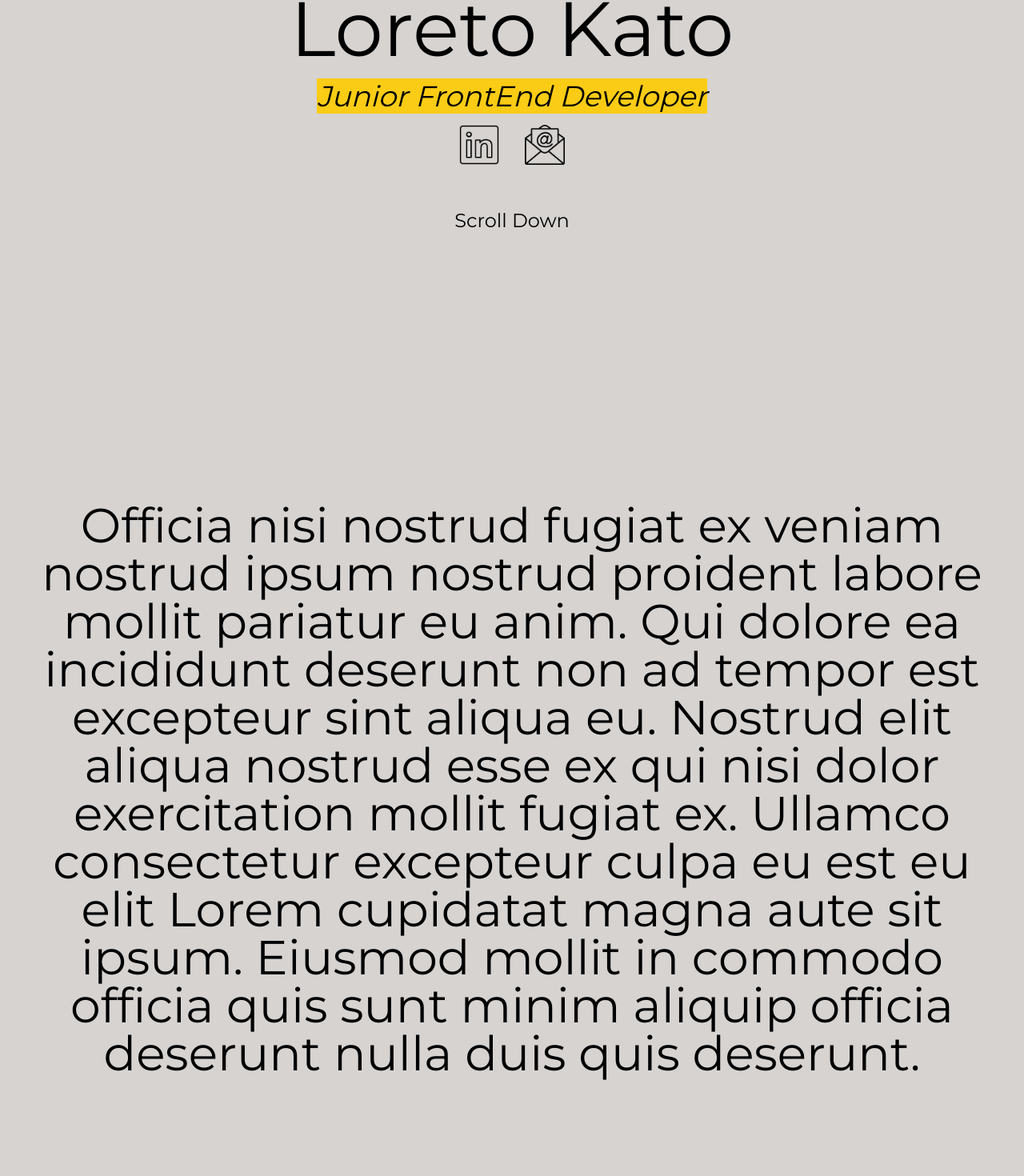
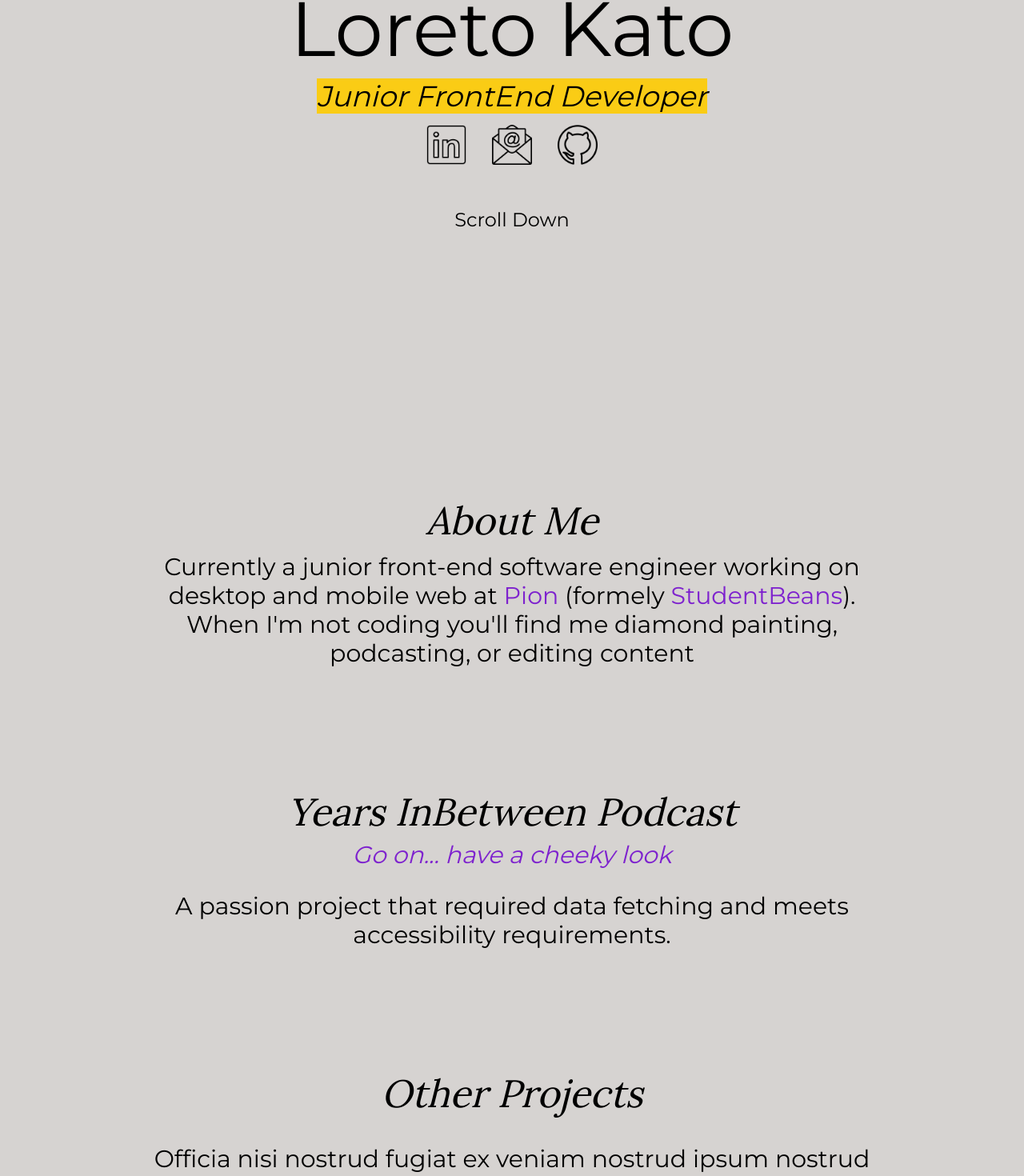
Before and after one commit to lk-1212/lk-1212, a Next.js app: page / in a window 1280 px wide. Shown: the part 253-1723 px from the top of the page at 80% size. Built offline with nearby package versions, Linux system fonts and the light colour scheme.

Commit message:
Update page text content,styles, and add links

```diff
--- a/src/app/components/animated_row/index.tsx
+++ b/src/app/components/animated_row/index.tsx
@@ -5,23 +5,47 @@ import clsx from "clsx";
 import { getStyles } from "./helpers";
 
 const AnimatedRow = ({
+  title,
   text,
+  href,
+  linkText,
   inverseStyle = false,
   index,
 }: AnimatedRowTypes) => {
   const { ref: rowRef, inView } = useInView({
     triggerOnce: true,
-    threshold: 0.1,
+    threshold: 0.2,
   });
+
+  const renderLink = () => {
+    if (!href) return null;
+
+    return (
+      <div className="py-3 text-center">
+        <a href={href} className="italic text-purple-700 hover:underline">
+          {linkText}
+        </a>
+      </div>
+    );
+  };
   return (
     <div
       ref={rowRef}
       className={clsx(
         getStyles(inView, inverseStyle, index),
-        "p-5 md:py-10 lg:text-6xl",
+        "p-5 sm:py-10 lg:text-3xl",
       )}
     >
-      {text}
+      <div>
+        <p className="font-lora text-4xl text-left italic sm:text-center sm:text-5xl">
+          {title}
+        </p>
+        {renderLink()}
+        <div
+          className="text-left py-4 sm:pl-0 sm:max-w-4xl sm:text-center"
+          dangerouslySetInnerHTML={{ __html: text }}
+        />
+      </div>
     </div>
   );
 };
--- a/src/app/components/animated_row/types.ts
+++ b/src/app/components/animated_row/types.ts
@@ -1,5 +1,8 @@
 export type AnimatedRowTypes = {
+  title: string;
   text: string;
+  href?: string;
+  linkText?: string;
   inverseStyle?: boolean;
   index: number;
 };
--- a/src/app/components/contacts/constants.ts
+++ b/src/app/components/contacts/constants.ts
@@ -9,4 +9,9 @@ export const SOCIALS = [
     link: "mailto:loretokato@gmail.com",
     icon: "/images/email.png",
   },
+  {
+    platform: "Github",
+    link: "https://github.com/lk-1212",
+    icon: "/images/github.png",
+  },
 ];
--- a/src/app/components/contacts/index.tsx
+++ b/src/app/components/contacts/index.tsx
@@ -1,6 +1,7 @@
 import React from "react";
 import { SOCIALS } from "./constants";
 import Link from "next/link";
+import Image from "next/image";
 
 const Contacts = () => {
   const renderSocials = () => {
@@ -8,11 +9,11 @@ const Contacts = () => {
       return (
         <div className="p-4" key={index}>
           <Link href={contactItem.link}>
-            <img
+            <Image
               src={contactItem.icon}
+              alt={`${contactItem.platform} icon`}
               width={50}
               height={50}
-              alt={contactItem.platform}
             />
           </Link>
         </div>
--- a/src/app/components/content_row/constants.ts
+++ b/src/app/components/content_row/constants.ts
@@ -1,12 +1,20 @@
+export const CHEEKY_LOOK_TEXT = "Go on... have a cheeky look";
+
 export const TEXT_ROWS = [
   {
-    text: "Officia nisi nostrud fugiat ex veniam nostrud ipsum nostrud proident labore mollit pariatur eu anim. Qui dolore ea incididunt deserunt non ad tempor est excepteur sint aliqua eu. Nostrud elit aliqua nostrud esse ex qui nisi dolor exercitation mollit fugiat ex. Ullamco consectetur excepteur culpa eu est eu elit Lorem cupidatat magna aute sit ipsum. Eiusmod mollit in commodo officia quis sunt minim aliquip officia deserunt nulla duis quis deserunt.",
+    title: "About Me",
+    text: `Currently a junior front-end software engineer working on desktop and mobile web at <a class='text-purple-700' href='https://www.wearepion.com/'>Pion</a> (formely <a class='text-purple-700' href='https://www.studentbeans.com/uk'>StudentBeans</a>). When I'm not coding you'll find me diamond painting, podcasting, or editing content`,
   },
   {
-    text: "Officia nisi nostrud fugiat ex veniam nostrud ipsum nostrud proident labore mollit pariatur eu anim. Qui dolore ea incididunt deserunt non ad tempor est excepteur sint aliqua eu. Nostrud elit aliqua nostrud esse ex qui nisi dolor exercitation mollit fugiat ex. Ullamco consectetur excepteur culpa eu est eu elit Lorem cupidatat magna aute sit ipsum. Eiusmod mollit in commodo officia quis sunt minim aliquip officia deserunt nulla duis quis deserunt.",
+    title: "Years InBetween Podcast",
+    text: "A passion project that required data fetching and meets accessibility requirements.",
+    href: "https://yib-site.vercel.app",
+    linkText: CHEEKY_LOOK_TEXT,
     inverseStyle: true,
   },
   {
+    title: "Other Projects",
     text: "Officia nisi nostrud fugiat ex veniam nostrud ipsum nostrud proident labore mollit pariatur eu anim. Qui dolore ea incididunt deserunt non ad tempor est excepteur sint aliqua eu. Nostrud elit aliqua nostrud esse ex qui nisi dolor exercitation mollit fugiat ex. Ullamco consectetur excepteur culpa eu est eu elit Lorem cupidatat magna aute sit ipsum. Eiusmod mollit in commodo officia quis sunt minim aliquip officia deserunt nulla duis quis deserunt.",
+    href: "#",
   },
 ];
--- a/src/app/components/content_row/index.tsx
+++ b/src/app/components/content_row/index.tsx
@@ -9,7 +9,10 @@ const ContentRow = () => {
       return (
         <div className={clsx("py-5 my-5 px-5")} key={index}>
           <AnimatedRow
+            title={item.title}
             text={item.text}
+            href={item.href}
+            linkText={item.linkText}
             inverseStyle={item.inverseStyle}
             index={index}
           />
--- a/src/app/layout.tsx
+++ b/src/app/layout.tsx
@@ -1,13 +1,12 @@
 import type { Metadata } from "next";
-import { Geist, Geist_Mono } from "next/font/google";
 import "./globals.css";
 
 import { Roboto, Lora, Montserrat } from "next/font/google";
 
 const roboto = Roboto({
-  subsets: ["latin"], // Specify character subsets
-  weight: ["400", "700"], // Add font weights
-  style: ["normal", "italic"], // Add styles if needed
+  subsets: ["latin"],
+  weight: ["400", "700"],
+  style: ["normal", "italic"],
 });
 
 const lora = Lora({
@@ -20,19 +19,9 @@ const montserrat = Montserrat({
   weight: ["400"],
 });
 
-const geistSans = Geist({
-  variable: "--font-geist-sans",
-  subsets: ["latin"],
-});
-
-const geistMono = Geist_Mono({
-  variable: "--font-geist-mono",
-  subsets: ["latin"],
-});
-
 export const metadata: Metadata = {
-  title: "Create Next App",
-  description: "Generated by create next app",
+  title: "Loreto Kato",
+  description: "engineer, podcaster, painter",
 };
 
 export default function RootLayout({
@@ -42,8 +31,8 @@ export default function RootLayout({
 }>) {
   return (
     <html lang="en">
+      <link rel="icon" href="/images/flower_icon.png" sizes="any" />
       <body
-        // {`${geistSans.variable} ${geistMono.variable} antialiased`}
         style={{
           background: "rgb(214 211 209 / var(--tw-bg-opacity, 1))",
           color: "rgb(0 0 0 / var(--tw-text-opacity, 1))",
--- a/tailwind.config.ts
+++ b/tailwind.config.ts
@@ -8,6 +8,10 @@ export default {
   ],
   theme: {
     extend: {
+      fontFamily: {
+        lora: ["Lora", "serif"],
+        montserrat: ["montserrat", "serif"],
+      },
       keyframes: {
         slideInRight: {
           "0%": { opacity: "0", transform: "translateX(1000px)" },
```
Also changed, not shown: public/images/flower_icon.png (added), public/images/github.png (added).
